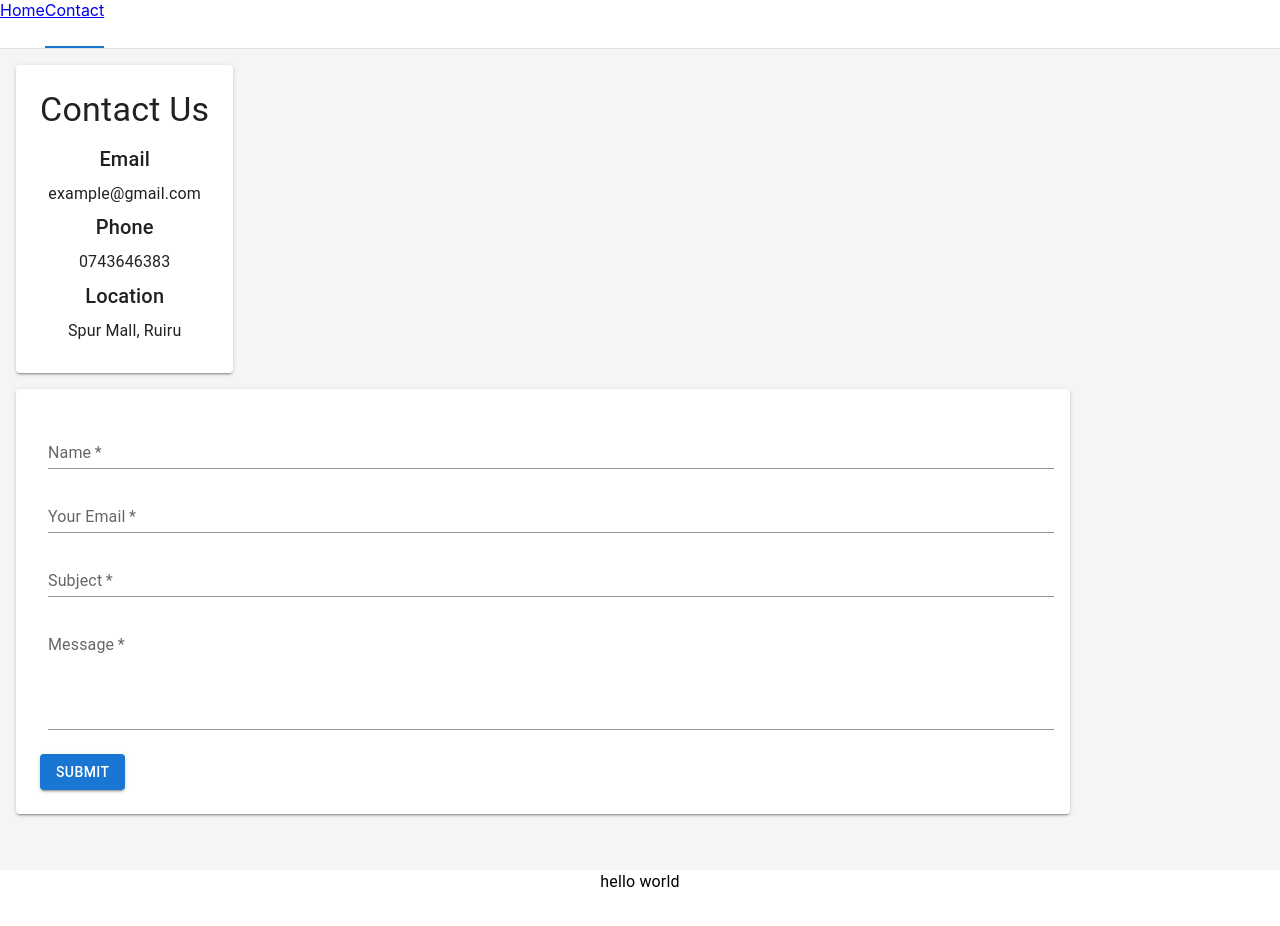
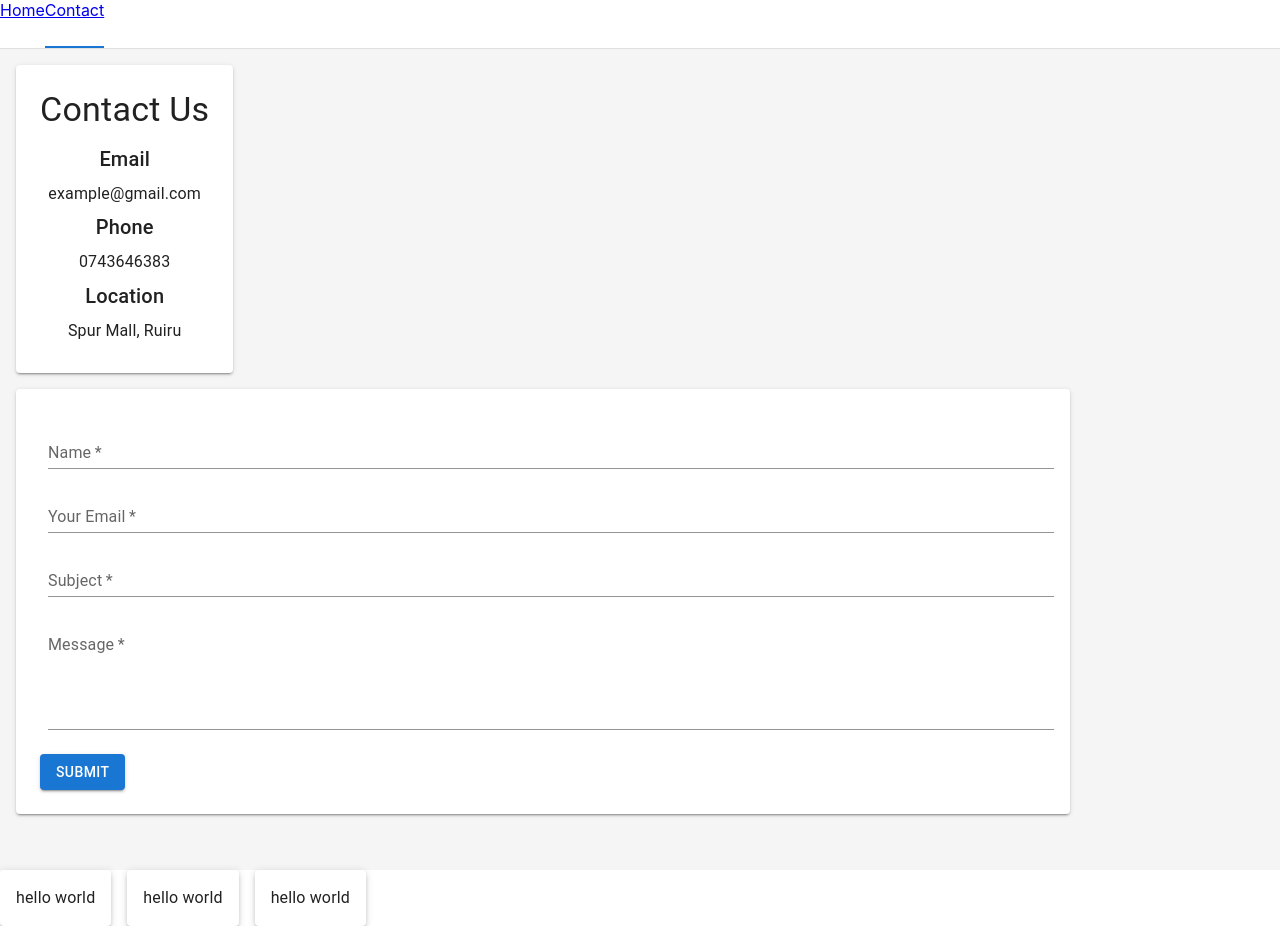
Before and after one commit to mercyogalo/react-practise-4, a React (Create React App) app in the folder my-app/: page /contact in a window 1280 px wide. Before the commit the page ends 894 px from the top, so only its background shows below. Built offline with nearby package versions, Linux system fonts and the light colour scheme.

Commit message:
Updated the footer alignment

```diff
--- a/my-app/src/Footer.js
+++ b/my-app/src/Footer.js
@@ -1,17 +1,67 @@
-import { Typography } from '@mui/material';
+import { Typography , Grid, Paper} from '@mui/material';
 
 
 
 export default function Footer(){
     return (
         <>
-         <Typography
+<Grid container spacing={2}>
+
+
+<Grid item xs={12} sm={4}>
+<Paper elevation={3} style={{padding: 16}}>
+
+<Typography
+            variant="body1"
+            sx={{ textAlign: 'center' }}
+          >
+            hello world
+          </Typography>
+</Paper>
+</Grid>
+
+
+
+
+
+<Grid item xs={12} sm={4}>
+<Paper elevation={3} style={{padding: 16}}>
+
+<Typography
+            variant="body1"
+            sx={{ textAlign: 'center' }}
+          >
+            hello world
+          </Typography>
+</Paper>
+</Grid>
+
+
+
+
+
+<Grid item xs={12} sm={4}>
+<Paper elevation={3} style={{padding: 16}}>
+<Typography
             variant="body1"
             sx={{ textAlign: 'center' }}
           >
             hello world
           </Typography>
 
+</Paper>
+</Grid>
+
+
+
+
+
+
+
+</Grid>
+
+
+
         </>
 
     );
```
